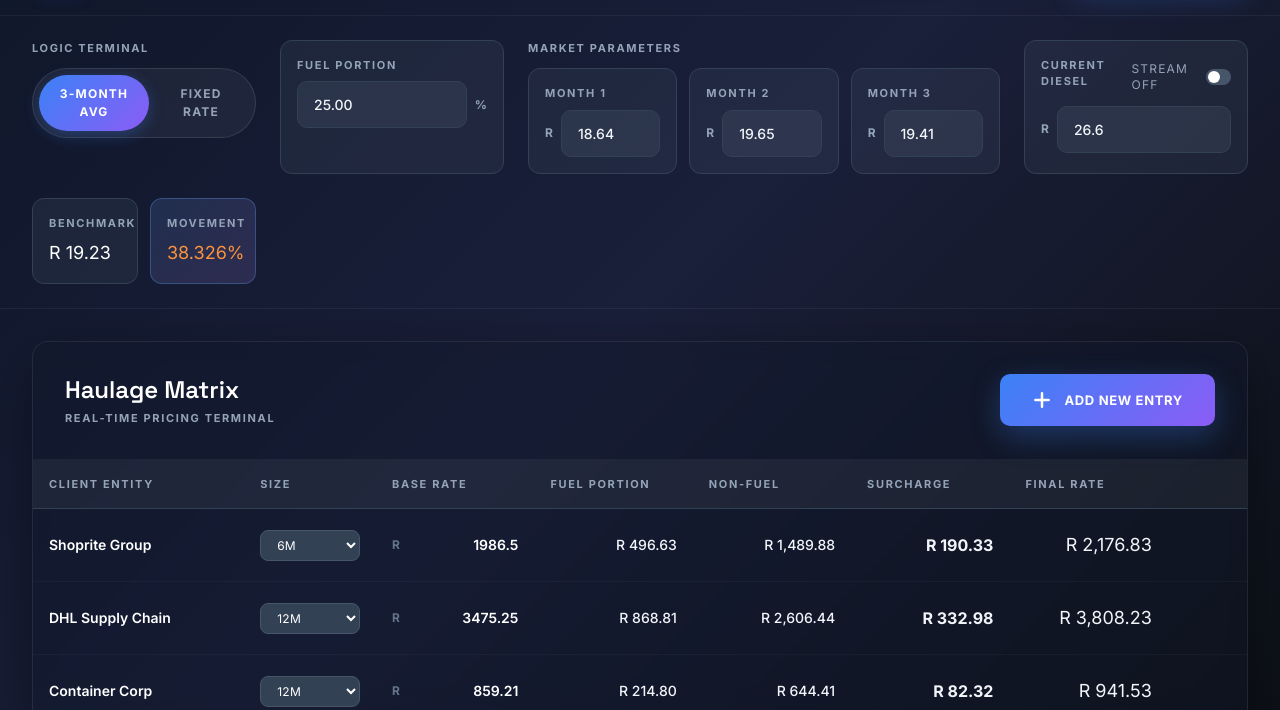
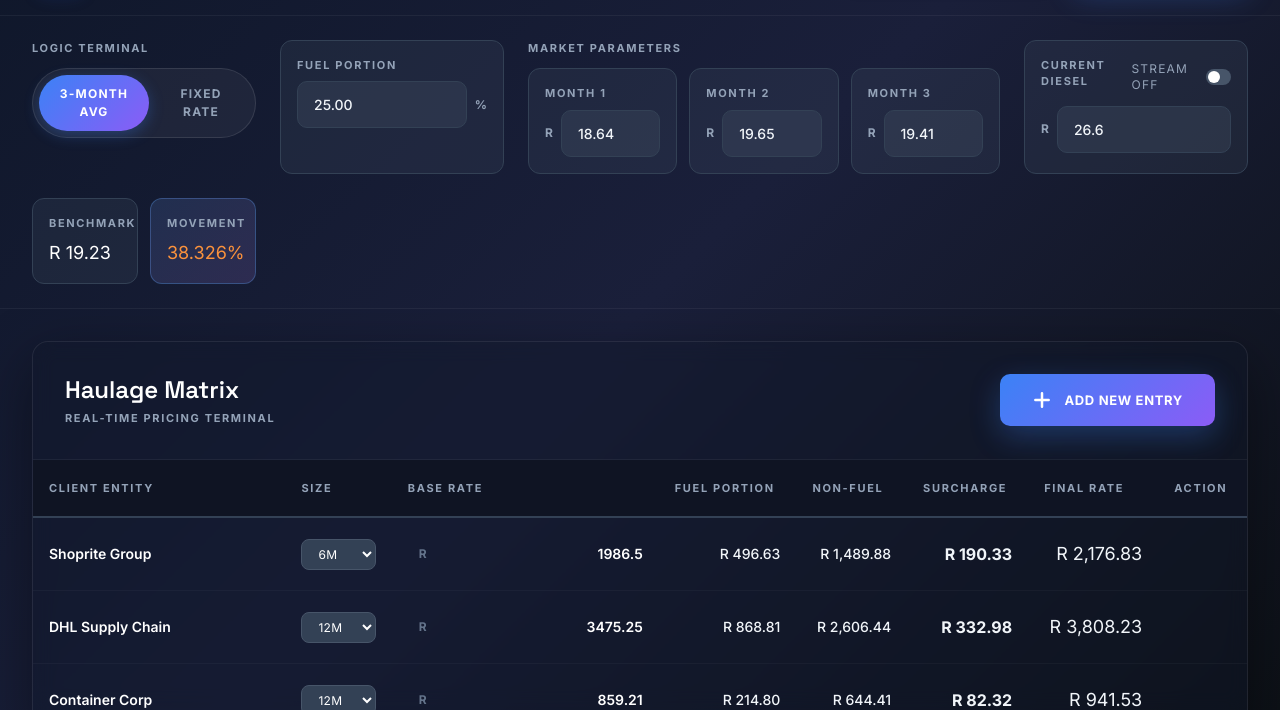
Before and after one commit to ChrisConnectL/X-HAUL-DYNAMICS, a plain HTML site: page index.html in a window 1280 px wide. Shown: the part 90-800 px from the top of the page. Drawn offline with nearby package versions, Linux system fonts and the light colour scheme.

Commit message:
🔧 Fixed table header transparency and column alignment issues

```diff
--- a/index.html
+++ b/index.html
@@ -27,6 +27,7 @@
             --text-secondary: #cbd5e1;
             --text-muted: #94a3b8;
             --border-light: #334155;
+            --bg-panel: #0f1423;
         }
 
         html, body {
@@ -298,45 +299,28 @@
         }
 
         /* Table Styling */
-        .table-wrapper {
-            display: flex;
-            flex-direction: column;
-            height: 100%;
-            overflow: hidden;
-        }
-
-        .table-header-wrapper {
-            flex-shrink: 0;
-            background: rgba(15, 23, 42, 0.4);
-            backdrop-filter: blur(10px);
-            border-bottom: 1px solid rgba(255, 255, 255, 0.08);
-        }
-
-        .table-scroll-wrapper {
-            flex: 1;
-            overflow-y: auto;
-            overflow-x: hidden;
-        }
-
         .vicious-table {
             width: 100%;
             border-collapse: collapse;
-            table-layout: fixed;
+        }
+
+        .vicious-table thead {
+            background: var(--bg-panel);
+            position: sticky;
+            top: 0;
+            z-index: 20;
         }
 
         .vicious-table th {
-            background: rgba(255, 255, 255, 0.05);
+            background: var(--bg-panel);
             color: var(--text-muted);
-            padding: 1rem;
+            padding: 1.25rem 1rem;
             font-size: 11px;
             font-weight: 700;
             text-transform: uppercase;
             letter-spacing: 0.15em;
-            border-bottom: 1px solid var(--border-light);
+            border-bottom: 2px solid var(--border-light);
             text-align: left;
-            position: sticky;
-            top: 0;
-            z-index: 10;
         }
 
         .vicious-table td {
@@ -448,27 +432,6 @@
             .vicious-table td {
                 padding: 0.75rem 0.5rem;
             }
-        }
-
-        /* Input Controls Group */
-        .input-controls {
-            display: flex;
-            align-items: center;
-            gap: 0.5rem;
-            flex-wrap: nowrap;
-        }
-
-        .input-with-controls {
-            display: flex;
-            align-items: center;
-            gap: 0.5rem;
-            flex: 1;
-            min-width: 0;
-        }
-
-        .input-with-controls input {
-            flex: 1;
-            min-width: 60px;
         }
     </style>
 </head>
@@ -625,18 +588,18 @@
                     </button>
                 </div>
 
-                <div class="flex-1 overflow-auto custom-scroll">
-                    <table class="vicious-table">
-                        <thead class="sticky top-0 z-10">
+                <div class="flex-1 overflow-y-auto overflow-x-hidden custom-scroll">
+                    <table class="vicious-table w-full">
+                        <thead>
                             <tr>
-                                <th class="px-8 text-left w-32">Client Entity</th>
-                                <th class="px-6 text-left w-20">Size</th>
-                                <th class="px-6 text-right w-24">Base Rate</th>
-                                <th class="px-6 text-right w-24">Fuel Portion</th>
-                                <th class="px-6 text-right w-24">Non-Fuel</th>
-                                <th class="px-6 text-right text-orange-400 w-24">Surcharge</th>
-                                <th class="px-6 text-right w-24">Final Rate</th>
-                                <th class="px-8 w-12"></th>
+                                <th class="px-8 text-left">Client Entity</th>
+                                <th class="px-6 text-left">Size</th>
+                                <th class="px-6 text-right">Base Rate</th>
+                                <th class="px-6 text-right">Fuel Portion</th>
+                                <th class="px-6 text-right">Non-Fuel</th>
+                                <th class="px-6 text-right text-orange-400">Surcharge</th>
+                                <th class="px-6 text-right">Final Rate</th>
+                                <th class="px-8 text-center">Action</th>
                             </tr>
                         </thead>
                         <tbody id="rate-table-body">
@@ -894,8 +857,8 @@
                         </select>
                     </td>
                     <td class="px-6 text-right">
-                        <div class="input-with-controls">
-                            <span class="text-xs font-bold text-slate-500 whitespace-nowrap">R</span>
+                        <div class="flex items-center justify-end gap-1.5">
+                            <span class="text-xs font-bold text-slate-500">R</span>
                             <input type="number" step="0.01" value="${row.baseRate}" oninput="updateRowState(${row.id}, 'baseRate', this.value)"
                                    class="bg-transparent border-none focus:ring-0 text-sm font-semibold text-white p-0 text-right placeholder:text-slate-500" placeholder="0.00">
                         </div>
@@ -904,7 +867,7 @@
                     <td class="px-6 text-right nonfuel-cell text-sm text-slate-400 font-medium">R 0.00</td>
                     <td class="px-6 text-right surcharge-cell text-base font-bold text-orange-400">R 0.00</td>
                     <td class="px-6 text-right total-cell text-lg font-900 text-white">R 0.00</td>
-                    <td class="px-8 text-right">
+                    <td class="px-8 text-center">
                         <button onclick="deleteRow(${row.id})" class="btn-icon-sm opacity-0 group-hover:opacity-100" title="Delete row">
                             <svg class="h-4 w-4" fill="none" stroke="currentColor" viewBox="0 0 24 24">
                                 <path stroke-linecap="round" stroke-linejoin="round" stroke-width="2.5" d="M19 7l-.867 12.142A2 2 0 0116.138 21H7.862a2 2 0 01-1.995-1.858L5 7m5 4v6m4-6v6m1-10V4a1 1 0 00-1-1h-4a1 1 0 00-1 1v3M4 7h16"/>
```
